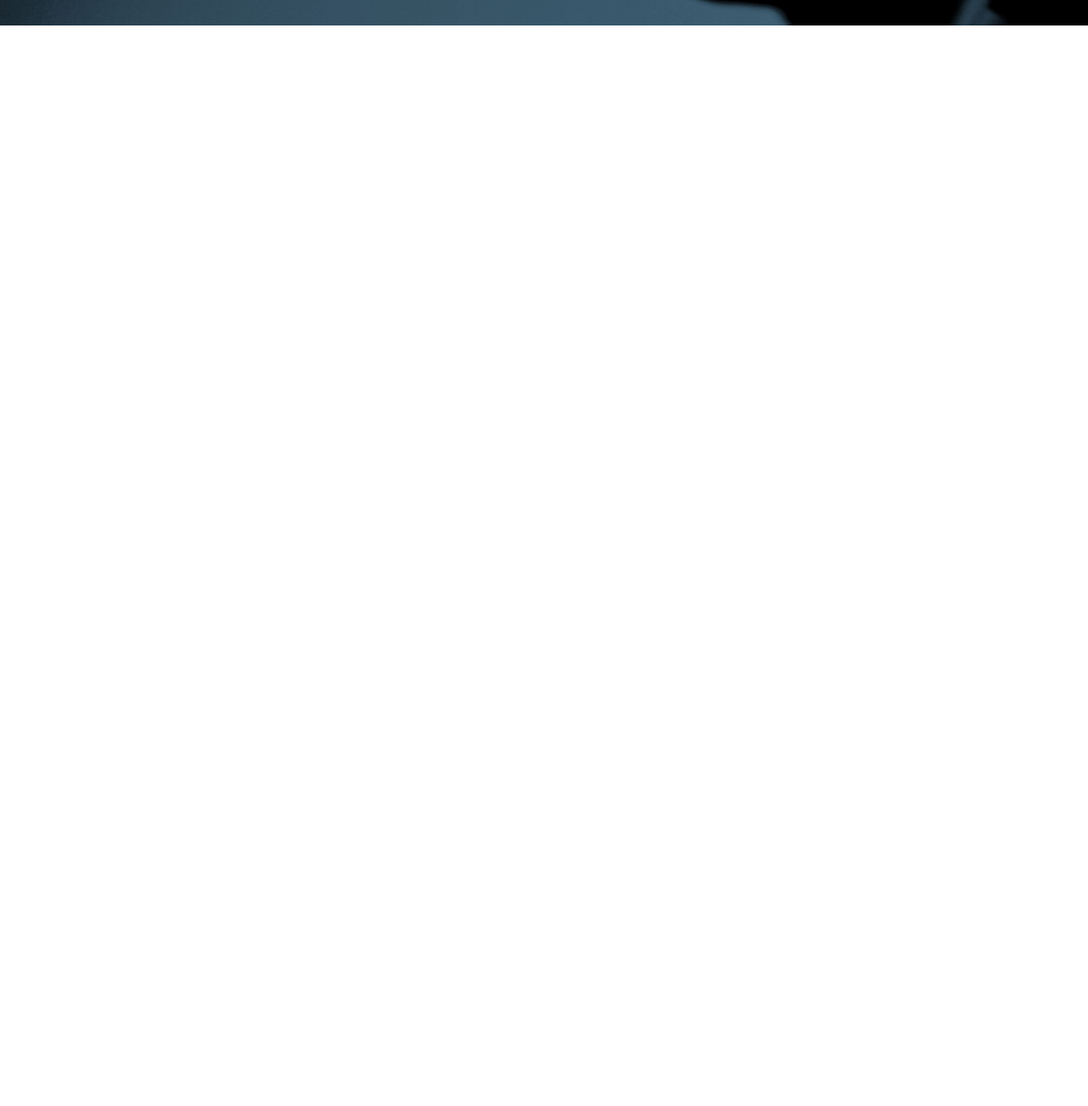
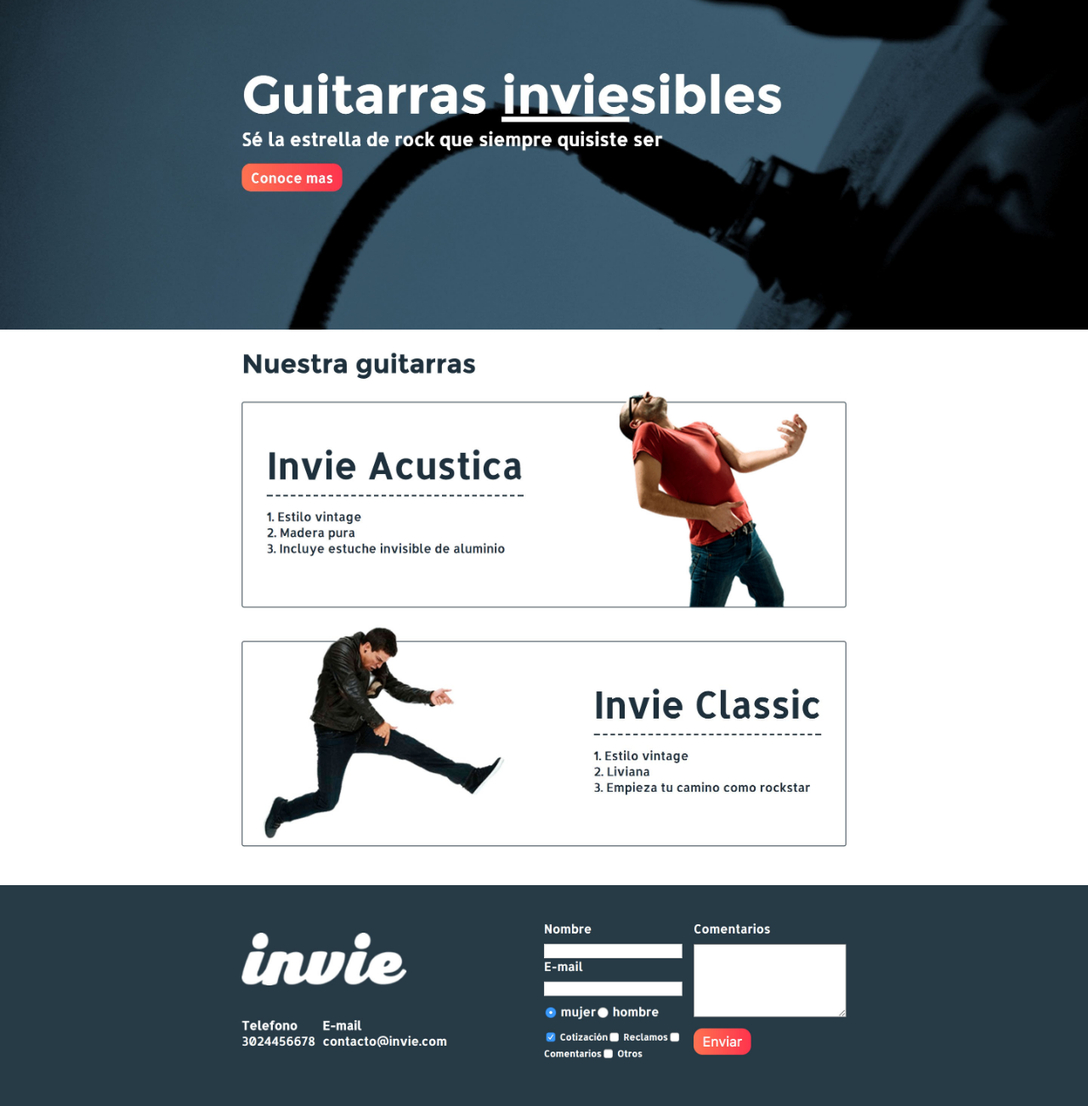
Before and after one commit to johngaro/invie-github, a plain HTML site: page index.html in a window 1280 px wide. Shown: the part 105-1407 px from the top of the page at 85% size. Before the commit the page ends 800 px from the top, so only its background shows below. Drawn offline with Linux system fonts and the light colour scheme.

Commit message:
añadiendo FOOTER

```diff
--- a/index.html
+++ b/index.html
@@ -14,6 +14,10 @@
     </style>
   </head>
   <body>
-    <img src="header.jpg" alt=""
+    <img src="header.jpg" alt="">
+    <img src="hero.jpg" alt="">
+    <img src="acustica.jpg" alt="">
+    <img src="clasica.jpg" alt="">
+    <img src="footer.jpg" alt="">
   </body>
 </html>
```
Also changed, not shown: footer.jpg (added).
